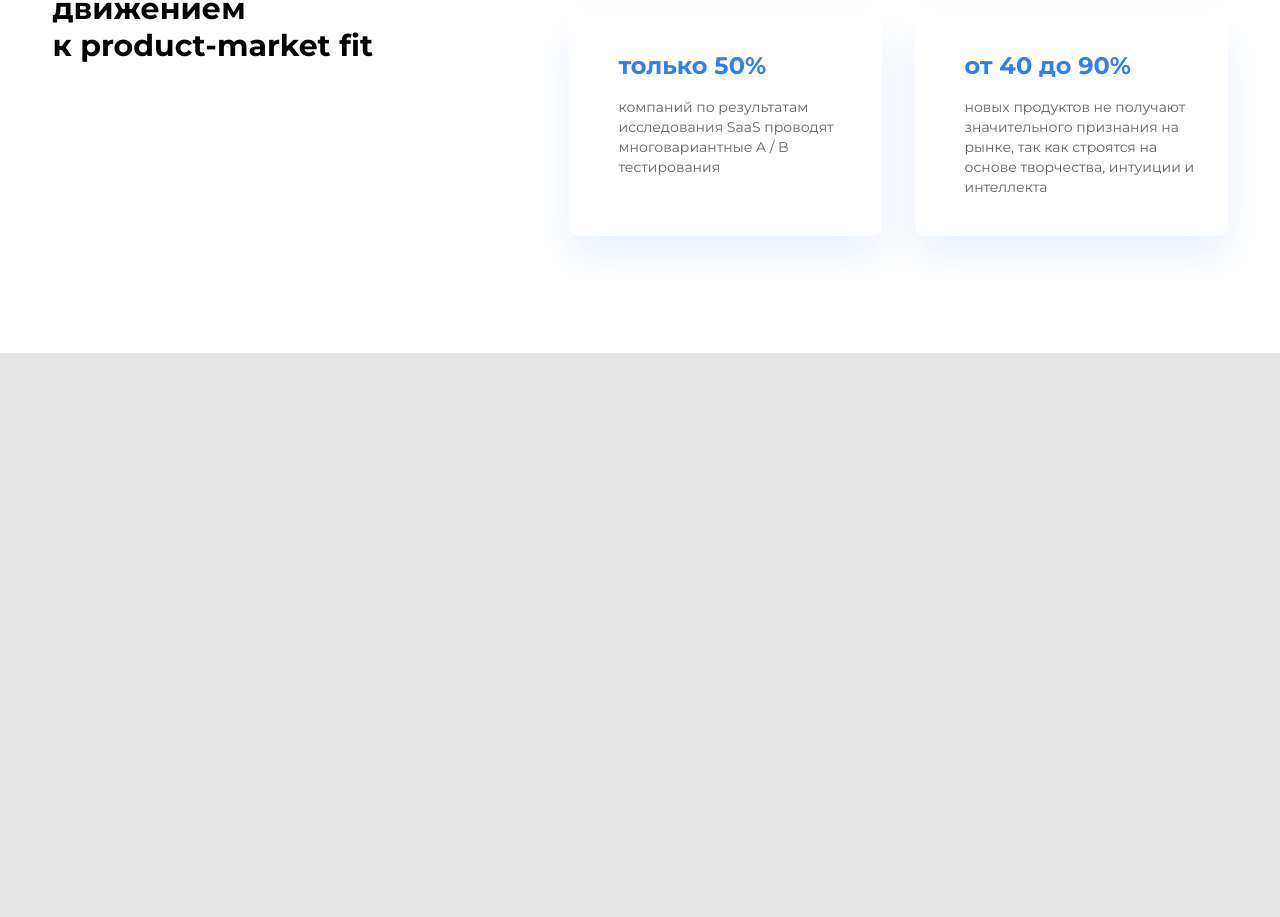
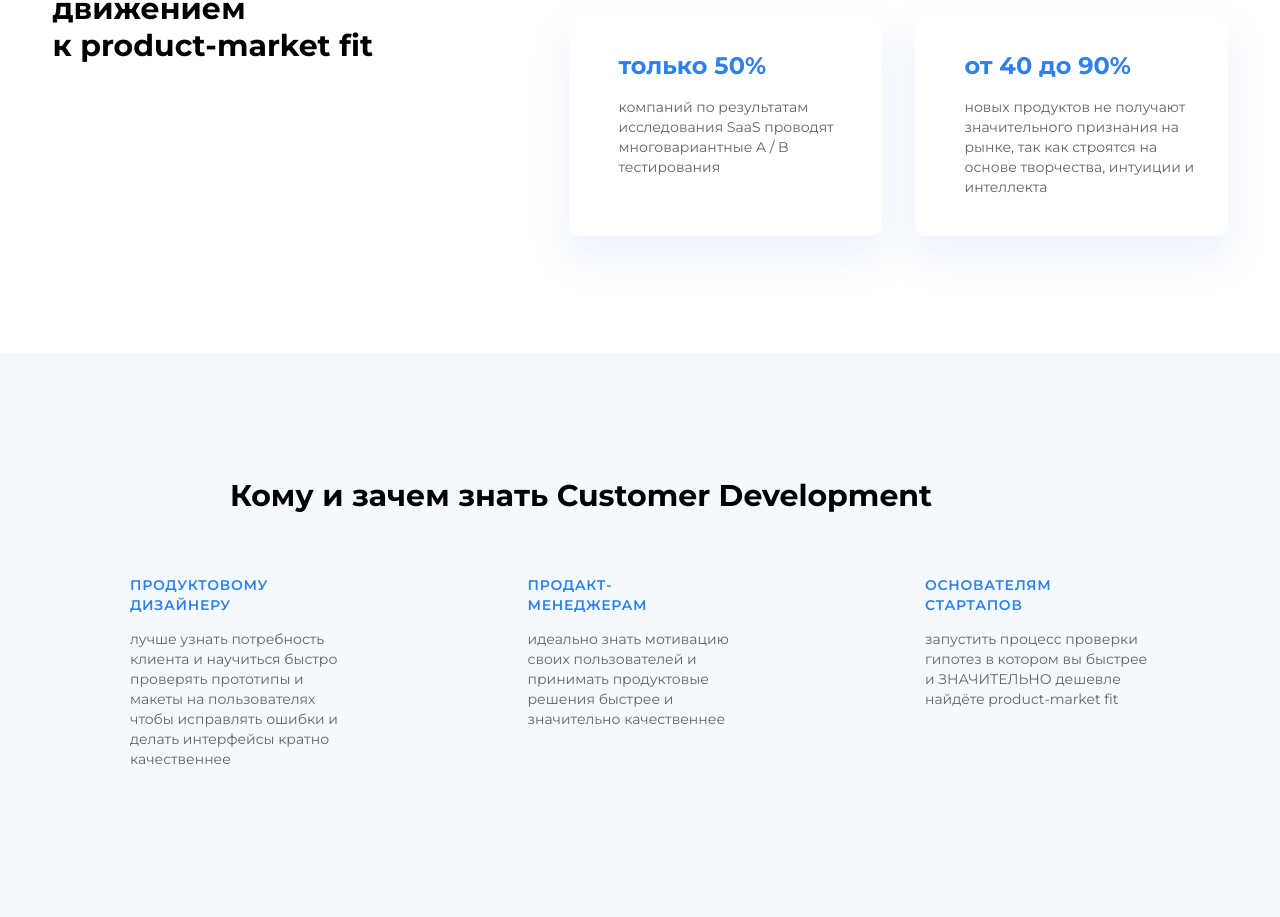
Before and after one commit to Vonubat/symfa-internship_simple-landing-page, a website built with webpack: page src/index.html in a window 1280 px wide. Shown: the part 1078-1995 px from the top of the page. Before the commit the page ends 1431 px from the top, so only its background shows below. Built offline with nearby package versions, Linux system fonts and the light colour scheme.

Commit message:
feat: implement targets section

```diff
--- a/src/index.html
+++ b/src/index.html
@@ -82,6 +82,43 @@
           </div>
         </div>
       </section>
+
+      <section class="targets">
+        <div class="targets__content">
+          <h2 class="targets__heading content__heading">Кому и зачем знать Customer Development</h2>
+          <div class="targets__cards-wrapper">
+            <article class="card card__targets">
+              <h4 class="card__targets--heading">
+                ПРОДУКТОВОМУ<br />
+                ДИЗАЙНЕРУ
+              </h4>
+              <p class="card__targets--text">
+                лучше узнать потребность клиента и научиться быстро проверять прототипы и макеты на пользователях чтобы
+                исправлять ошибки и делать интерфейсы кратно качественнее
+              </p>
+            </article>
+            <article class="card card__targets">
+              <h4 class="card__targets--heading">
+                ПРОДАКТ-<br />
+                МЕНЕДЖЕРАМ
+              </h4>
+              <p class="card__targets--text">
+                идеально знать мотивацию своих пользователей и принимать продуктовые решения быстрее и значительно
+                качественнее
+              </p>
+            </article>
+            <article class="card card__targets">
+              <h4 class="card__targets--heading">
+                ОСНОВАТЕЛЯМ<br />
+                СТАРТАПОВ
+              </h4>
+              <p class="card__targets--text">
+                запустить процесс проверки гипотез в котором вы быстрее и ЗНАЧИТЕЛЬНО дешевле найдёте product-market fit
+              </p>
+            </article>
+          </div>
+        </div>
+      </section>
     </main>
   </body>
 </html>
--- a/src/sass/base/_typography.scss
+++ b/src/sass/base/_typography.scss
@@ -58,12 +58,6 @@
   color: $color-primary;
 }
 
-.header-ellipse__text--subject,
-.header-ellipse__text--person,
-.header-ellipse__text--review {
-  font-weight: 400;
-}
-
 .header-ellipse__text--mark,
 .header-ellipse__text--company {
   font-weight: 700;
@@ -117,3 +111,17 @@
   font-size: 0.875rem;
   line-height: 143.55%;
 }
+
+.card__targets--heading {
+  color: $color-primary;
+  font-weight: 600;
+  font-size: 0.875rem;
+  line-height: 143.55%;
+  letter-spacing: 0.05em;
+}
+
+.card__targets--text {
+  color: $color-card-text;
+  font-size: 0.875rem;
+  line-height: 143.55%;
+}
--- a/src/sass/components/_cards.scss
+++ b/src/sass/components/_cards.scss
@@ -29,3 +29,15 @@
     }
   }
 }
+
+.card__targets {
+  width: 225px;
+
+  & > * {
+    margin: 0;
+  }
+
+  .card__targets--text {
+    margin-top: 13.5px;
+  }
+}
--- /dev/null
+++ b/src/sass/layout/_targets.scss
@@ -0,0 +1,25 @@
+.targets {
+  min-height: 564.5px;
+  background-color: rgba($color-primary, 0.05);
+}
+
+.targets__content {
+  display: flex;
+  flex-flow: column wrap;
+  align-items: center;
+}
+
+.targets__heading {
+  width: 820px;
+  height: 38px;
+  margin-top: 124.5px;
+}
+
+.targets__cards-wrapper {
+  display: flex;
+  flex-direction: wrap;
+  justify-content: space-between;
+  width: 100%;
+  max-width: 1020px;
+  margin-top: 60px;
+}
--- a/src/sass/main.scss
+++ b/src/sass/main.scss
@@ -12,11 +12,11 @@
 @import "./layout/header";
 @import "./layout/navigation";
 @import "./layout/statistics";
+@import "./layout/targets";
 
 html {
   box-sizing: border-box;
   font-family: Montserrat, sans-serif;
-  background-color: $color-general-bg;
 }
 
 #root {
```
